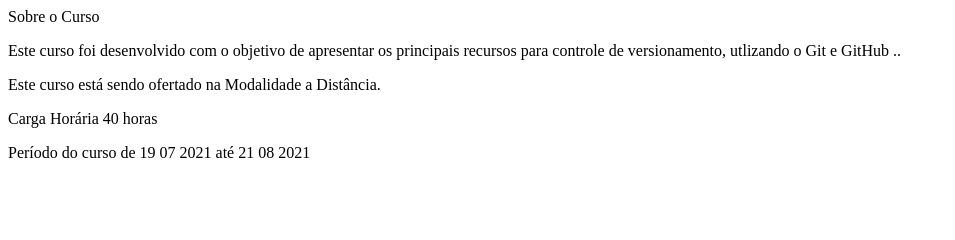
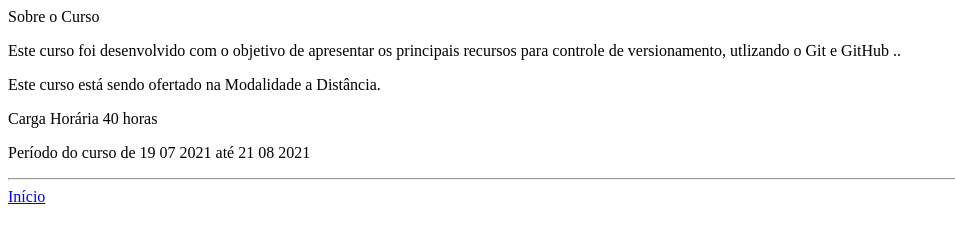
Before and after one commit to jlgregorio81/capacitacao_git_cps, a plain HTML site: page sobre.html in a window 1280 px wide. Shown: the whole page, without its empty margins (0-955 px from the left). Drawn offline with Linux system fonts and the light colour scheme.

Commit message:
Link to back to index.html

```diff
--- a/sobre.html
+++ b/sobre.html
@@ -20,6 +20,8 @@
         <p>Este curso está sendo ofertado na Modalidade a Distância. </p>
         <p>Carga Horária 40 horas</p>
         <p>Período do curso de 19 07 2021 até 21 08 2021 </p>
+        <hr>
+        <a href="index.html">Início</a>
 
 </body>
 
```
Also changed, not shown: aula1.html (+3 -0 lines).
